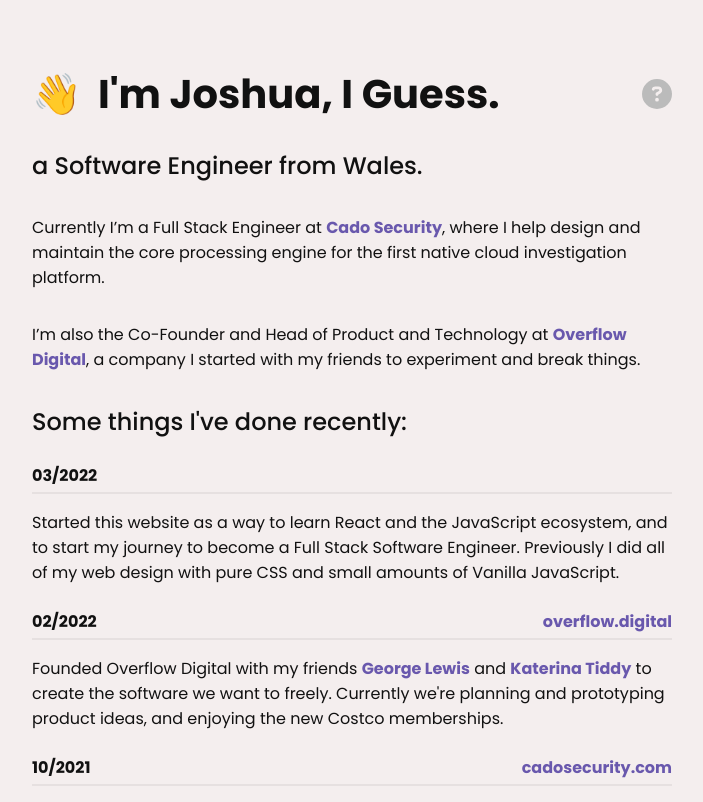
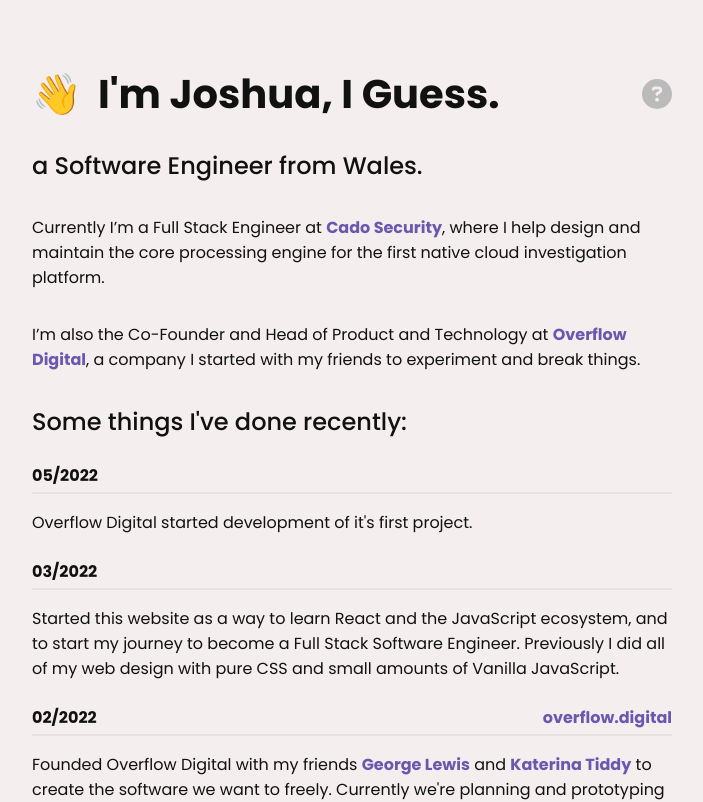
Before and after one commit to joshuathompsonlindley/joshuathompson.co.uk, a Next.js app: page / in a window 1280 px wide. Shown: the top 802 px of the page, without its empty margins (288-991 px from the left). Built offline with nearby package versions, Linux system fonts and the light colour scheme.

Commit message:
Update projects.tsx

```diff
--- a/components/projects.tsx
+++ b/components/projects.tsx
@@ -9,6 +9,9 @@
       <HeadingContainer>
         <Subheading>Some things I&apos;ve done recently:</Subheading>
       </HeadingContainer>
+      <ProjectDescription date="05/2022">
+        Overflow Digital started development of it's first project.
+      </ProjectDescription>
       <ProjectDescription date="03/2022">
         Started this website as a way to learn React and the JavaScript
         ecosystem, and to start my journey to become a Full Stack Software
```
